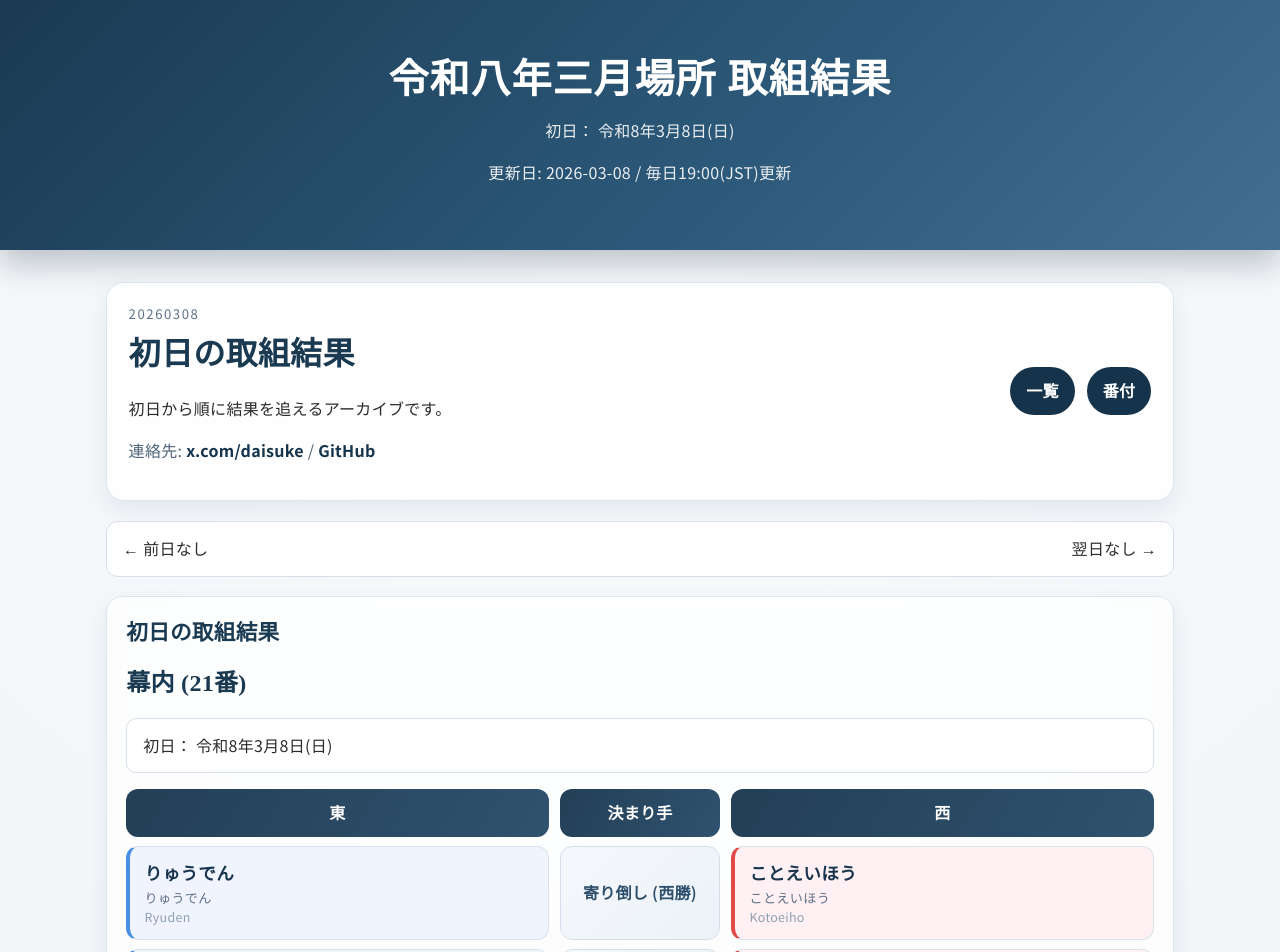
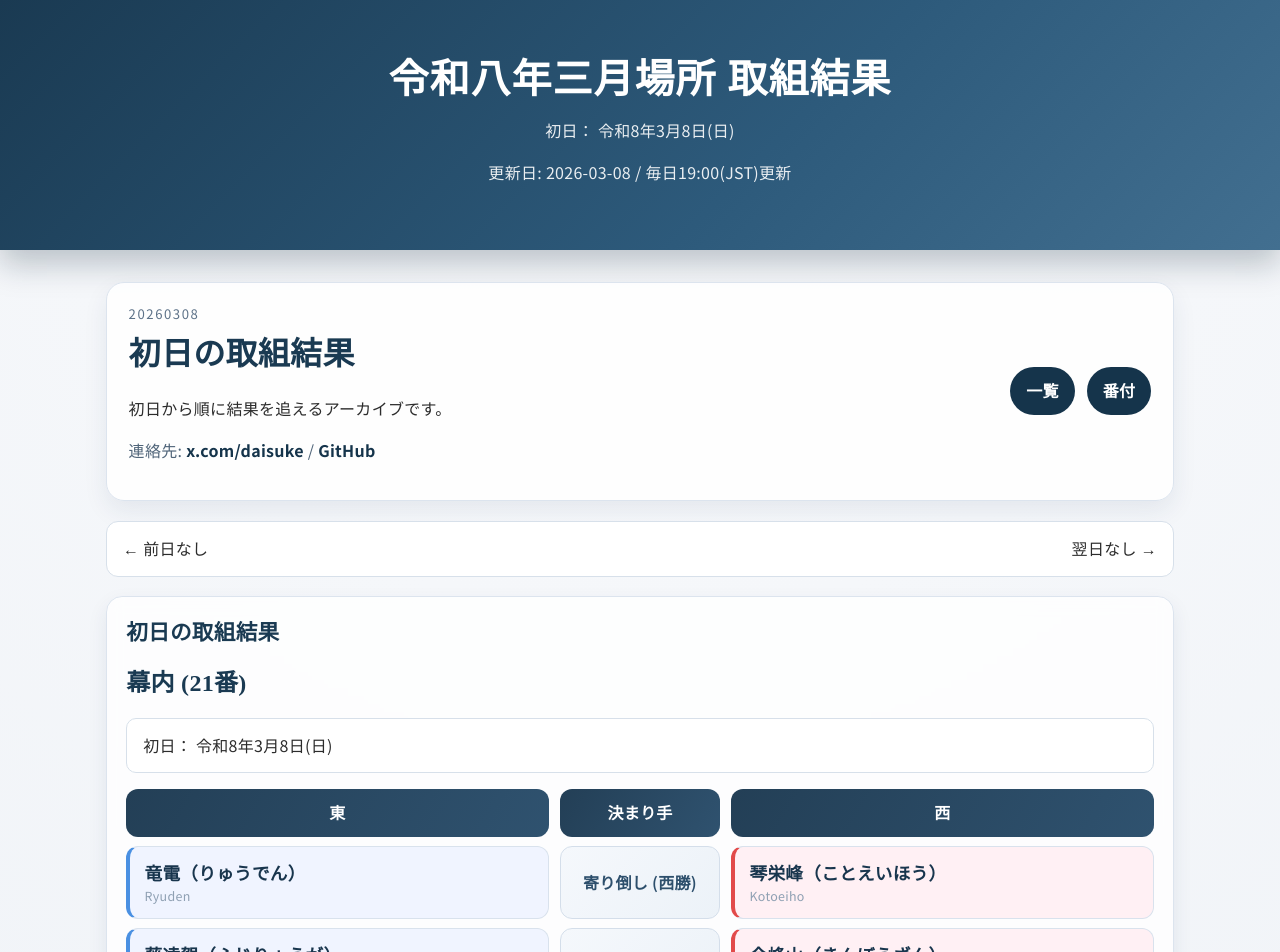
Before and after one commit to dai/o-sumo, a React (Vite) app: page /20260308-torikumi in a window 1280 px wide. Shown: the top 952 px of the page. Built offline with nearby package versions, Linux system fonts and the light colour scheme.

Commit message:
fix: show kanji names on torikumi pages

```diff
--- a/app/components/TorikumiDayPage.tsx
+++ b/app/components/TorikumiDayPage.tsx
@@ -2,9 +2,15 @@ import React from 'react';
 import { Link } from 'react-router-dom';
 import { type TorikumiArchiveDay, type TorikumiDivisionDay, type TorikumiMatch, torikumiArchive } from '../lib/torikumi-data';
 import { banzukePath, getAdjacentDay, getDayPath, getHubPath, type TorikumiPageMode } from '../lib/torikumi-routes';
+import { juryo, makuuchiData } from '../lib/sumo-data';
 import '../202603-torikumi/page.css';
 
 const DIVISIONS: Array<'幕内' | '十両'> = ['幕内', '十両'];
+const rikishiNameByProfileUrl = new Map(
+  [...makuuchiData, ...juryo].flatMap((group) =>
+    [...group.east, ...group.west].map((rikishi) => [rikishi.profileUrl, rikishi.name] as const),
+  ),
+);
 
 function byDivision(day: { makuuchi: TorikumiDivisionDay; juryo: TorikumiDivisionDay }, division: '幕内' | '十両') {
   return division === '幕内' ? day.makuuchi.matches : day.juryo.matches;
@@ -22,6 +28,11 @@ function modeDescription(mode: TorikumiPageMode): string {
   return mode === 'result'
     ? '初日から順に結果を追えるアーカイブです。'
     : '初日から順に予定番付を確認できるアーカイブです。';
+}
+
+function displayName(name: string, yomi: string, profileUrl: string): string {
+  const canonicalName = rikishiNameByProfileUrl.get(profileUrl) ?? name;
+  return canonicalName === yomi ? canonicalName : `${canonicalName}（${yomi}）`;
 }
 
 function TorikumiTable({ title, dayData, mode }: { title: string; dayData: { makuuchi: TorikumiDivisionDay; juryo: TorikumiDivisionDay }; mode: TorikumiPageMode }) {
@@ -44,8 +55,7 @@ function TorikumiTable({ title, dayData, mode }: { title: string; dayData: { mak
               {matches.map((match: TorikumiMatch) => (
                 <div className="torikumi-row" role="row" key={`${title}-${division}-${match.boutNo}`}>
                   <div className="cell east rikishi-card">
-                    <div className="name">{match.eastName}</div>
-                    <div className="yomi">{match.eastYomi}</div>
+                    <div className="name">{displayName(match.eastName, match.eastYomi, match.eastProfileUrl)}</div>
                     <div className="english">{match.eastEnglish}</div>
                   </div>
                   <div className="cell kimarite kimarite-value">
@@ -54,8 +64,7 @@ function TorikumiTable({ title, dayData, mode }: { title: string; dayData: { mak
                       : '取組予定'}
                   </div>
                   <div className="cell west rikishi-card">
-                    <div className="name">{match.westName}</div>
-                    <div className="yomi">{match.westYomi}</div>
+                    <div className="name">{displayName(match.westName, match.westYomi, match.westProfileUrl)}</div>
                     <div className="english">{match.westEnglish}</div>
                   </div>
                 </div>
```
Also changed, not shown: 1 other file (tests, documents, lock files or other folders).
